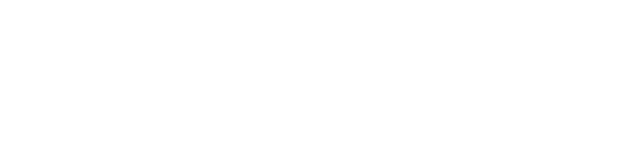
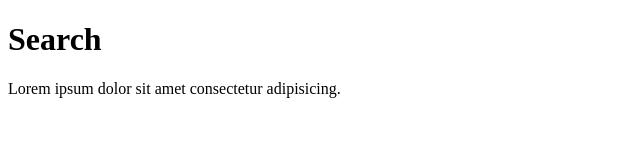
Before and after one commit to SohanRout2023/gitUst, a plain HTML site: page search.html in a window 1280 px wide. Shown: the whole page, without its empty margins (0-640 px from the left). Drawn offline with Linux system fonts and the light colour scheme.

Commit message:
Added h1 and p tags

```diff
--- a/search.html
+++ b/search.html
@@ -6,6 +6,7 @@
     <title>Document</title>
 </head>
 <body>
-
+    <h1>Search</h1>
+    <p>Lorem ipsum dolor sit amet consectetur adipisicing.</p>
 </body>
 </html>
```
